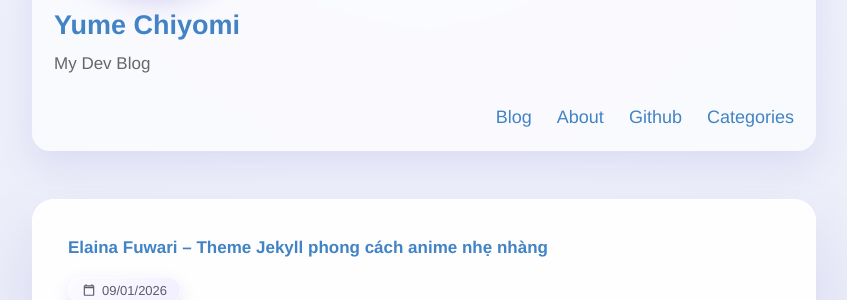
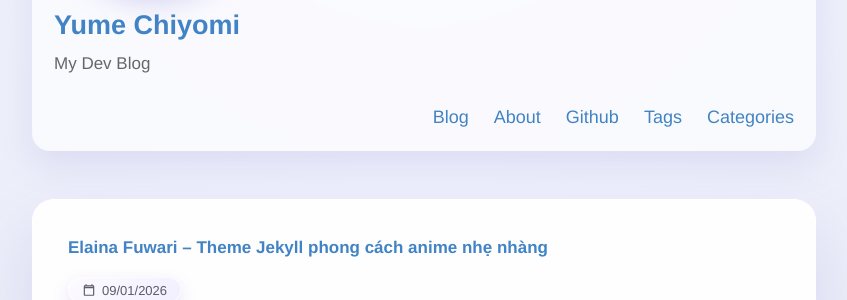
Before and after one commit to yumechiyomi/yumechiyomi.github.io, a Jekyll site: the page built from index.html, in a window 1280 px wide. Shown: the part 276-576 px from the top of the page, without its empty margins (216-1063 px from the left). Built offline with Jekyll 4.4.1, drawn with Linux system fonts in a browser that asks for light colours.

Commit message:
Update default.html

```diff
--- a/_layouts/default.html
+++ b/_layouts/default.html
@@ -29,8 +29,9 @@
           <nav>
             <a href="{{ site.baseurl }}/">Blog</a>
             <a href="{{ site.baseurl }}/about">About</a>
-            <a href="https://github.com/yumechiyomi">Github</a>
-            <a href="https://yumechiyomi.github.io/categories">Categories</a>
+            <a href="https://github.com/{{ site.baseurl }}">Github</a>
+            <a href="https://{{ site.baseurl }}/tags">Tags</a>
+            <a href="https://{{ site.baseurl }}/categories">Categories</a>
           </nav>
         </header>
       </div>
```
